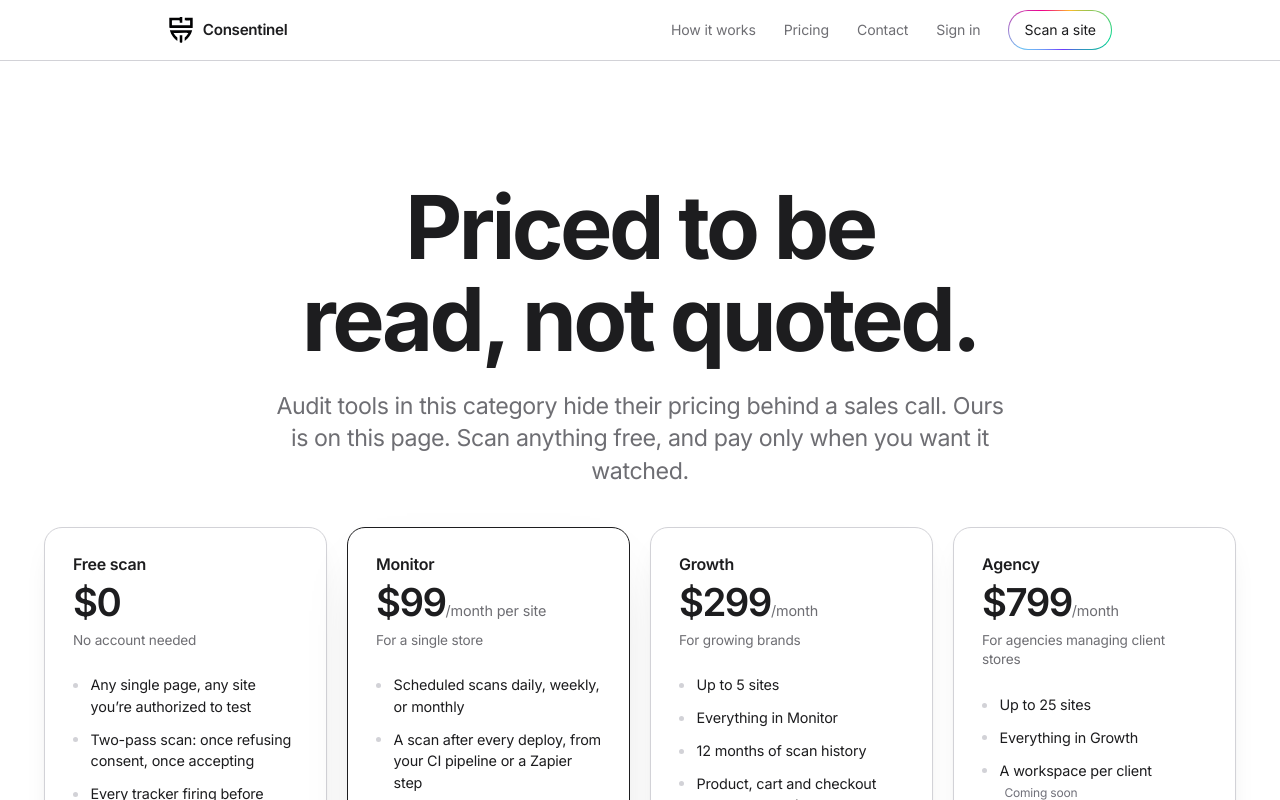
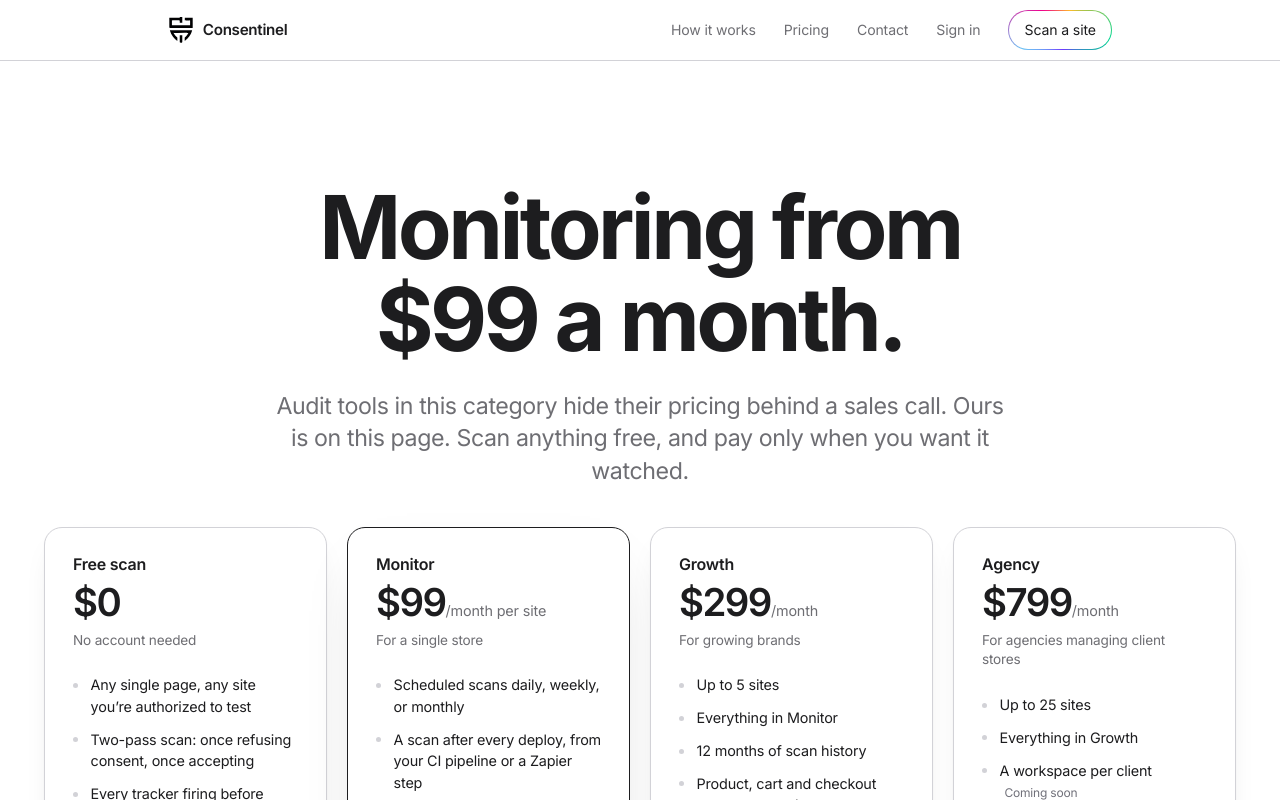
Before and after one commit to ConsentinelHQ/consentinel, a Next.js app in the folder apps/web/: page /pricing in a window 1280 px wide. Shown: the top 800 px of the page. Built offline with nearby package versions, Linux system fonts and the light colour scheme; no server answers.

Commit message:
fix(web): clearer pricing headline

```diff
--- a/apps/web/src/app/pricing/page.tsx
+++ b/apps/web/src/app/pricing/page.tsx
@@ -15,7 +15,7 @@ export default function Pricing() {
     <main>
       <section className="hero center pricing-hero">
         <div className="wrap">
-          <h1>Priced to be read, not quoted.</h1>
+          <h1>Monitoring from $99 a month.</h1>
           <p className="lede">
             Audit tools in this category hide their pricing behind a sales call. Ours is on this
             page. Scan anything free, and pay only when you want it watched.
```
